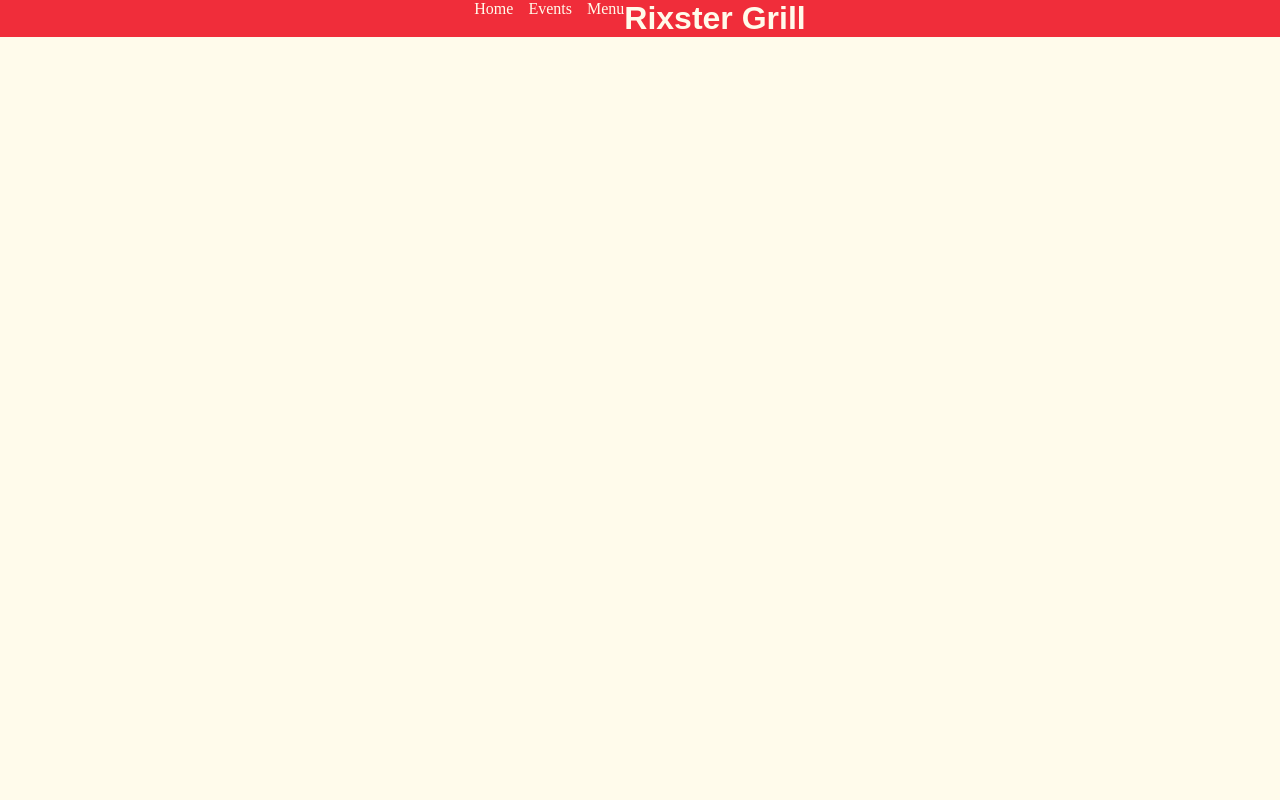
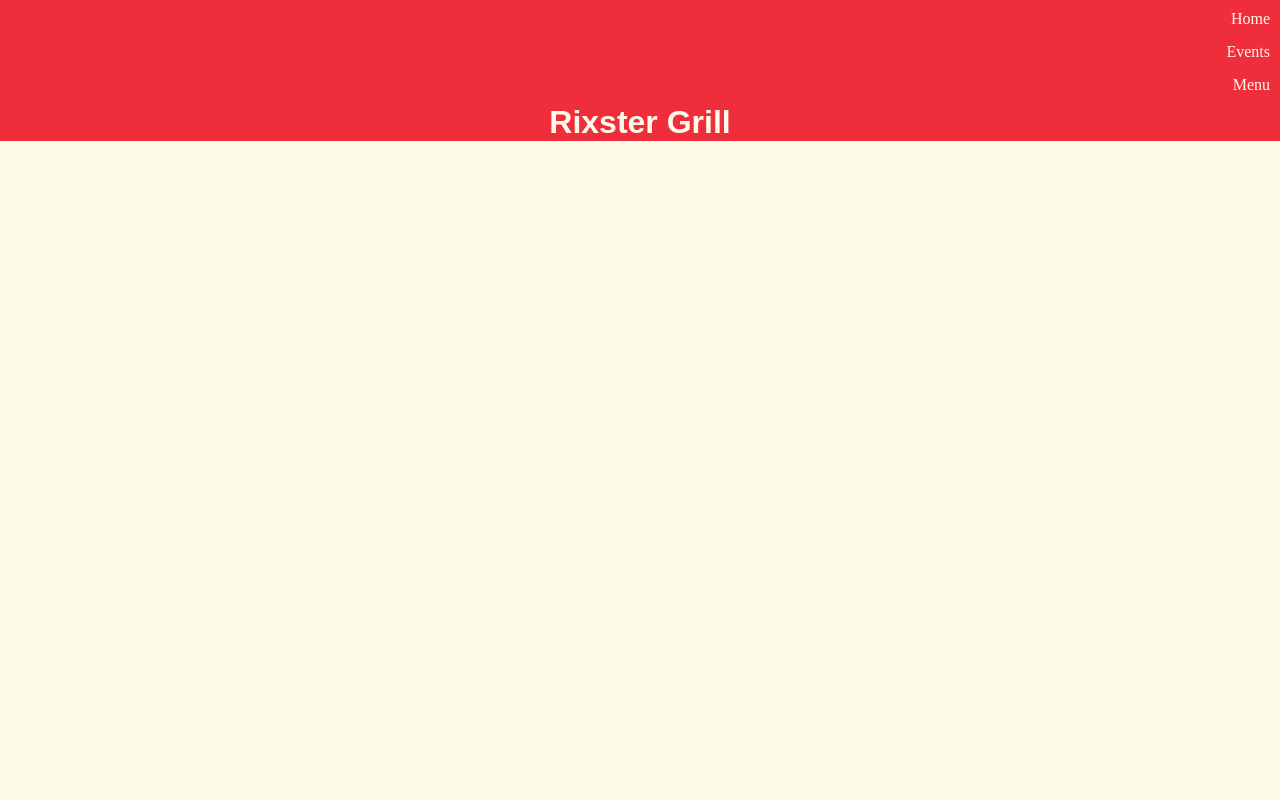
Before and after one commit to jimenaortiz01/126final, a plain HTML site: page index.html in a window 1280 px wide. Shown: the top 800 px of the page. Drawn offline with Linux system fonts and the light colour scheme; a web font is replaced by a local one.

Commit message:
nav update

```diff
--- a/CSS/styles.css
+++ b/CSS/styles.css
@@ -12,15 +12,18 @@
 header{
     background-color: #f02d3a;
     width: 100%;
-    display: flex;
-    align-content: center;
-    justify-content: center;
 }
 
 h1{
     color: #fffbeb;
     font-family: "Maiden Orange", sans-serif;
-    text-align: center;
+    justify-content: center;
+    display: flex;
+}
+
+nav{
+    display: flex;
+    justify-content: flex-end;
 }
 
 nav a {
@@ -33,6 +36,13 @@ nav ul {
     gap: 15px;
     align-items: flex-end;
     display: flex;
+}
+
+.navbar {
+    display: flex;
+    flex-direction: column;
+    list-style: none;
+    padding: 10px;
 }
 
 main {
--- a/index.html
+++ b/index.html
@@ -13,7 +13,7 @@
     <div class="container">
         <header>
             <nav>
-                <ul>
+                <ul class="navbar">
                     <li><a href="home.html">Home</a></li>
                     <li><a href="events.html">Events</a></li>
                     <li><a href="menu.html">Menu</a></li>
```
